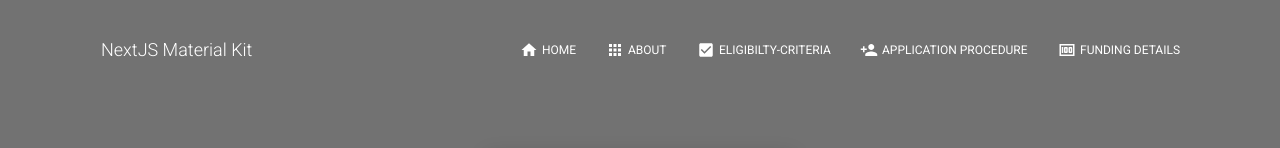
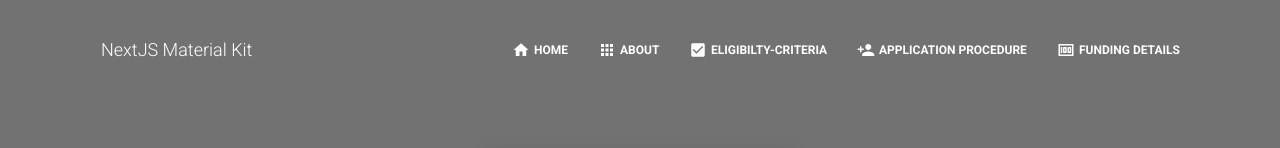
Before and after one commit to snitin315/startup-website, a Next.js app: page /login in a window 1280 px wide. Shown: the top 148 px of the page. Built offline with nearby package versions, Linux system fonts and the light colour scheme.

Commit message:
update headerlinks

```diff
--- a/components/Header/HeaderLinks.js
+++ b/components/Header/HeaderLinks.js
@@ -26,7 +26,7 @@ export default function HeaderLinks(props) {
           color="transparent"
           className={classes.navLink}
         >
-          <Home className={classes.icons} /> Home
+          <Home className={classes.icons} /> <strong>Home</strong>
         </Button>
       </ListItem>
       <ListItem className={classes.listItem}>
@@ -35,7 +35,7 @@ export default function HeaderLinks(props) {
           color="transparent"
           className={classes.navLink}
         >
-          <Apps className={classes.icons} /> About
+          <Apps className={classes.icons} /> <strong>About</strong>
         </Button>
       </ListItem>
       <ListItem className={classes.listItem}>
@@ -44,7 +44,7 @@ export default function HeaderLinks(props) {
           color="transparent"
           className={classes.navLink}
         >
-          <CheckBox className={classes.icons} /> Eligibilty-Criteria
+          <CheckBox className={classes.icons} /> <strong>Eligibilty-Criteria</strong>
         </Button>
       </ListItem>
       <ListItem className={classes.listItem}>
@@ -53,7 +53,7 @@ export default function HeaderLinks(props) {
           color="transparent"
           className={classes.navLink}
         >
-          <PersonAdd className={classes.icons} /> Application Procedure
+          <PersonAdd className={classes.icons} /> <strong>Application Procedure</strong>
         </Button>
       </ListItem>
       <ListItem className={classes.listItem}>
@@ -62,7 +62,7 @@ export default function HeaderLinks(props) {
           color="transparent"
           className={classes.navLink}
         >
-          <Money className={classes.icons} /> Funding Details
+          <Money className={classes.icons} /> <strong>Funding Details</strong>
         </Button>
       </ListItem>
 
```
